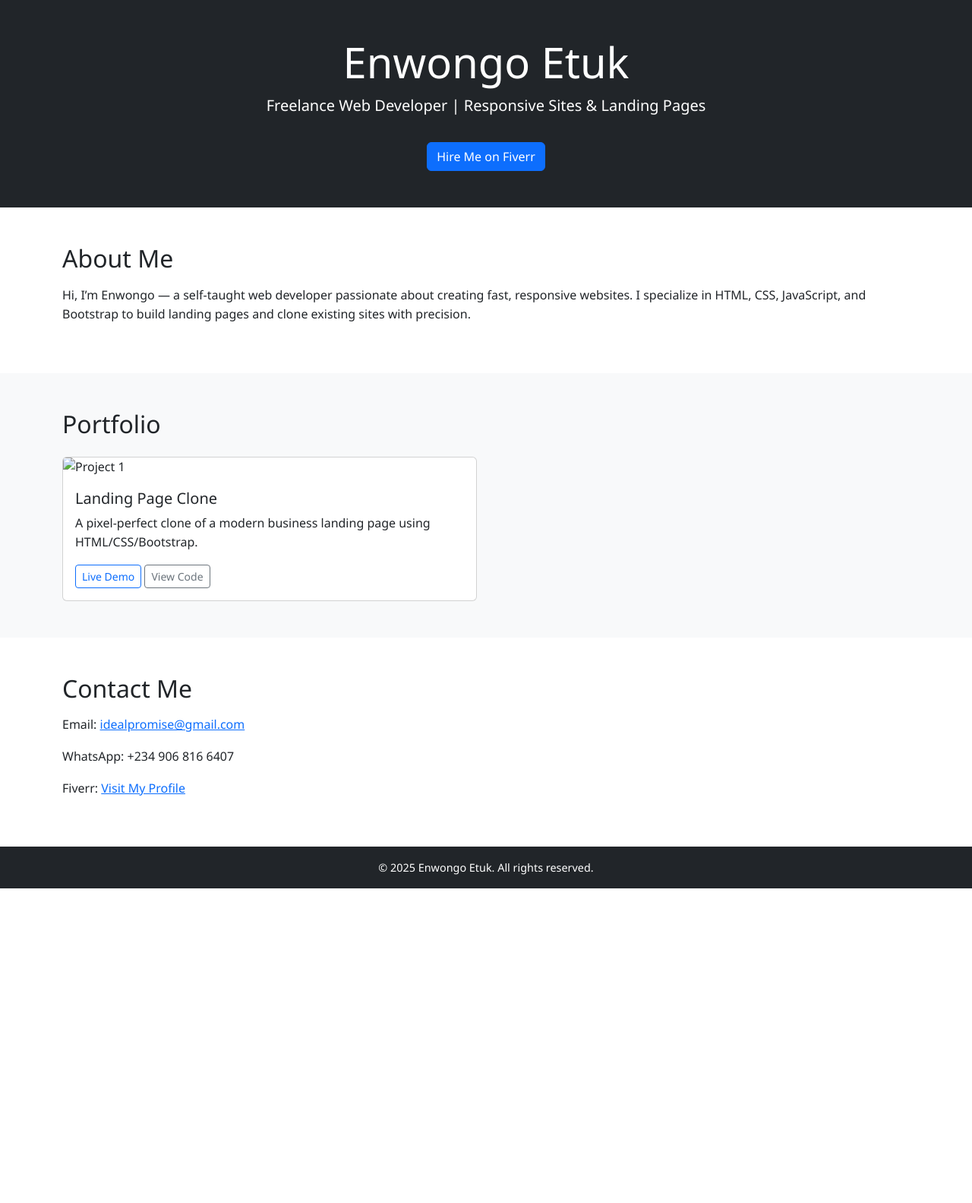
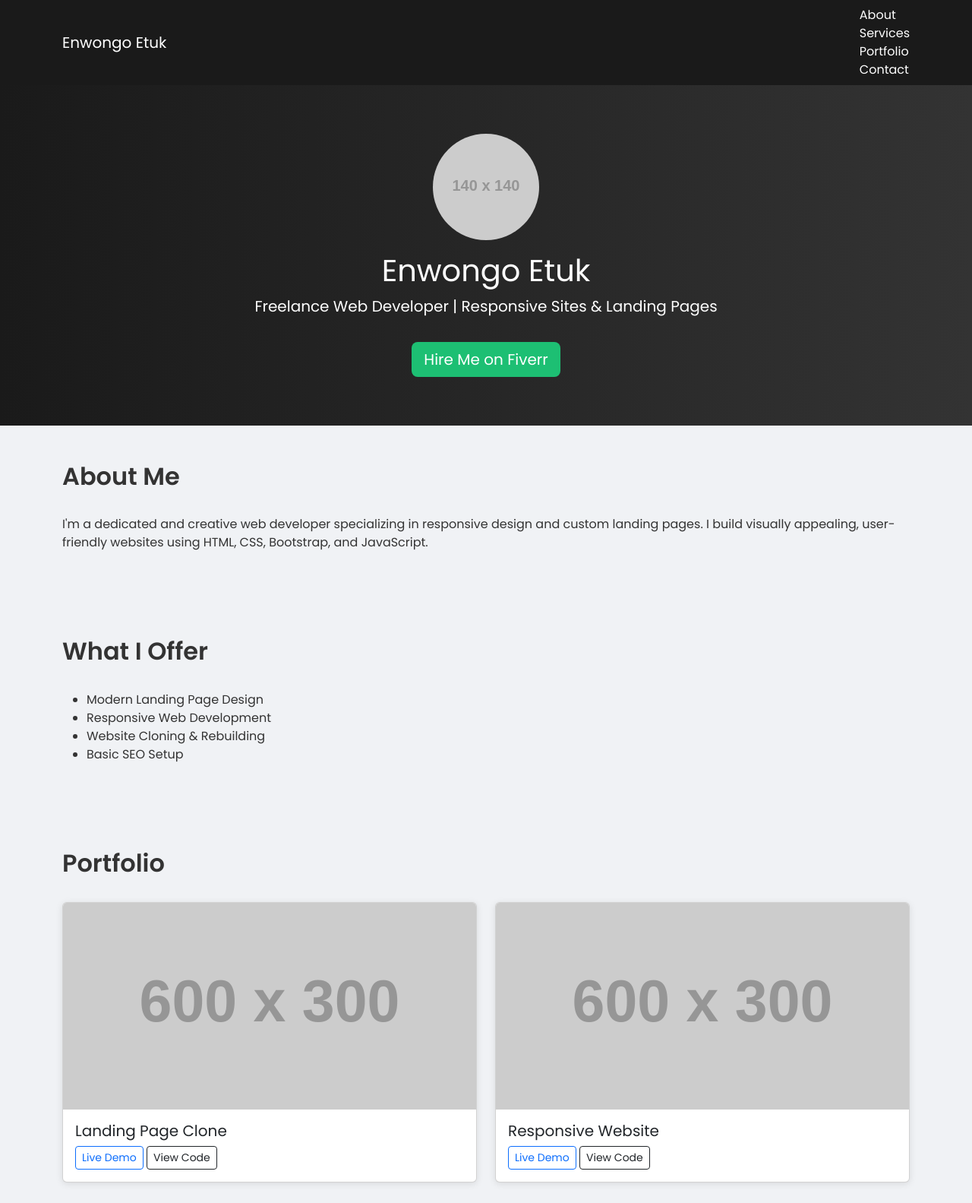
Before and after one commit to idealpromise/my-website, a plain HTML site: page index.html in a window 1280 px wide. Shown: the top 1583 px of the page at 76% size. Before the commit the page ends 1169 px from the top, so only its background shows below. Drawn offline with nearby package versions, Linux system fonts and the light colour scheme; placeholder pictures from the web are drawn by us.

Commit message:
Update index.html

```diff
--- a/index.html
+++ b/index.html
@@ -1,58 +1,127 @@
+
 <!DOCTYPE html>
 <html lang="en">
 <head>
   <meta charset="UTF-8" />
-  <meta name="viewport" content="width=device-width, initial-scale=1.0"/>
+  <meta name="viewport" content="width=device-width, initial-scale=1.0" />
   <title>Enwongo Etuk | Web Developer</title>
-  <link href="https://cdn.jsdelivr.net/npm/bootstrap@5.3.3/dist/css/bootstrap.min.css" rel="stylesheet">
-  <link rel="stylesheet" href="style.css">
+  <link href="https://cdn.jsdelivr.net/npm/bootstrap@5.3.0/dist/css/bootstrap.min.css" rel="stylesheet">
+  <link href="https://fonts.googleapis.com/css2?family=Poppins:wght@400;600&display=swap" rel="stylesheet">
+  <style>
+    body {
+      font-family: 'Poppins', sans-serif;
+      background-color: #f0f2f5;
+      color: #333;
+    }
+    .navbar {
+      background-color: #1a1a1a;
+    }
+    .navbar-brand, .nav-link {
+      color: #fff !important;
+    }
+    .hero {
+      background: linear-gradient(to right, #1a1a1a, #333);
+      color: white;
+      text-align: center;
+      padding: 4rem 2rem;
+    }
+    .hero img {
+      width: 140px;
+      border-radius: 50%;
+      margin-bottom: 1rem;
+    }
+    .btn-fiverr {
+      background-color: #1dbf73;
+      color: white;
+      border: none;
+    }
+    .btn-fiverr:hover {
+      background-color: #17a163;
+    }
+    .section-title {
+      font-weight: 600;
+      margin-bottom: 2rem;
+    }
+    .card {
+      box-shadow: 0 2px 10px rgba(0,0,0,0.1);
+      transition: transform 0.2s ease-in-out;
+    }
+    .card:hover {
+      transform: translateY(-5px);
+    }
+  </style>
 </head>
 <body>
+  <nav class="navbar navbar-expand-lg sticky-top">
+    <div class="container">
+      <a class="navbar-brand" href="#">Enwongo Etuk</a>
+      <div>
+        <a class="nav-link" href="#about">About</a>
+        <a class="nav-link" href="#services">Services</a>
+        <a class="nav-link" href="#portfolio">Portfolio</a>
+        <a class="nav-link" href="#contact">Contact</a>
+      </div>
+    </div>
+  </nav>
 
-  <!-- Hero -->
-  <section class="text-center bg-dark text-white p-5">
-    <h1 class="display-4">Enwongo Etuk</h1>
+  <section class="hero">
+    <img src="https://via.placeholder.com/140" alt="Profile Photo">
+    <h1>Enwongo Etuk</h1>
     <p class="lead">Freelance Web Developer | Responsive Sites & Landing Pages</p>
-    <a href="https://www.fiverr.com/" target="_blank" class="btn btn-primary mt-3">Hire Me on Fiverr</a>
+    <a href="https://www.fiverr.com/yourusername" class="btn btn-fiverr btn-lg mt-3" target="_blank">Hire Me on Fiverr</a>
   </section>
 
-  <!-- About -->
-  <section class="container py-5">
-    <h2>About Me</h2>
-    <p>Hi, I’m Enwongo — a self-taught web developer passionate about creating fast, responsive websites. I specialize in HTML, CSS, JavaScript, and Bootstrap to build landing pages and clone existing sites with precision.</p>
+  <section id="about" class="container py-5">
+    <h2 class="section-title">About Me</h2>
+    <p>
+      I'm a dedicated and creative web developer specializing in responsive design and custom landing pages. I build visually appealing, user-friendly websites using HTML, CSS, Bootstrap, and JavaScript.
+    </p>
   </section>
 
-  <!-- Portfolio -->
-  <section class="bg-light py-5">
-    <div class="container">
-      <h2 class="mb-4">Portfolio</h2>
-      <div class="row g-4">
-        <div class="col-md-6">
-          <div class="card h-100">
-            <img src="project1.jpg" class="card-img-top" alt="Project 1">
-            <div class="card-body">
-              <h5 class="card-title">Landing Page Clone</h5>
-              <p class="card-text">A pixel-perfect clone of a modern business landing page using HTML/CSS/Bootstrap.</p>
-              <a href="#" class="btn btn-sm btn-outline-primary">Live Demo</a>
-              <a href="#" class="btn btn-sm btn-outline-secondary">View Code</a>
-            </div>
+  <section id="services" class="container py-5">
+    <h2 class="section-title">What I Offer</h2>
+    <ul>
+      <li>Modern Landing Page Design</li>
+      <li>Responsive Web Development</li>
+      <li>Website Cloning & Rebuilding</li>
+      <li>Basic SEO Setup</li>
+    </ul>
+  </section>
+
+  <section id="portfolio" class="container py-5">
+    <h2 class="section-title">Portfolio</h2>
+    <div class="row">
+      <div class="col-md-6 mb-4">
+        <div class="card">
+          <img src="https://via.placeholder.com/600x300" class="card-img-top" alt="Project Screenshot">
+          <div class="card-body">
+            <h5 class="card-title">Landing Page Clone</h5>
+            <a href="#" class="btn btn-outline-primary btn-sm">Live Demo</a>
+            <a href="#" class="btn btn-outline-dark btn-sm">View Code</a>
+          </div>
+        </div>
+      </div>
+      <div class="col-md-6 mb-4">
+        <div class="card">
+          <img src="https://via.placeholder.com/600x300" class="card-img-top" alt="Project Screenshot">
+          <div class="card-body">
+            <h5 class="card-title">Responsive Website</h5>
+            <a href="#" class="btn btn-outline-primary btn-sm">Live Demo</a>
+            <a href="#" class="btn btn-outline-dark btn-sm">View Code</a>
           </div>
         </div>
       </div>
     </div>
   </section>
 
-  <!-- Contact -->
-  <section class="container py-5">
-    <h2>Contact Me</h2>
-    <p>Email: <a href="mailto:idealpromise@gmail.com">idealpromise@gmail.com</a></p>
+  <section id="contact" class="container py-5">
+    <h2 class="section-title">Contact</h2>
+    <p>Email: idealpromise@gmail.com</p>
     <p>WhatsApp: +234 906 816 6407</p>
-    <p>Fiverr: <a href="https://www.fiverr.com/">Visit My Profile</a></p>
   </section>
 
-  <footer class="text-center p-3 bg-dark text-white">
-    &copy; 2025 Enwongo Etuk. All rights reserved.
+  <footer class="text-center py-4 bg-dark text-white">
+    <p>&copy; 2025 Enwongo Etuk. Built with HTML, CSS & Bootstrap.</p>
   </footer>
-
 </body>
 </html>
```
